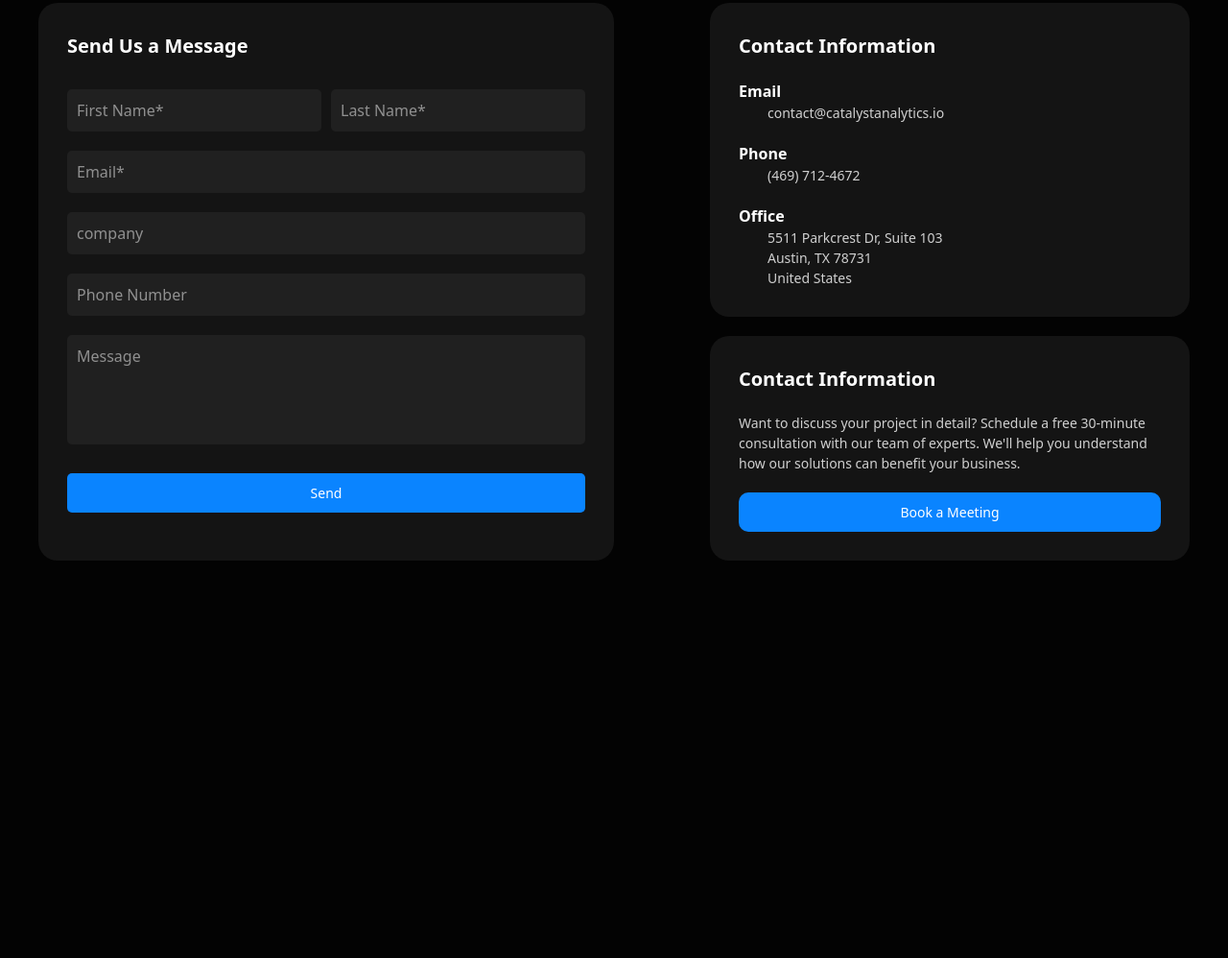
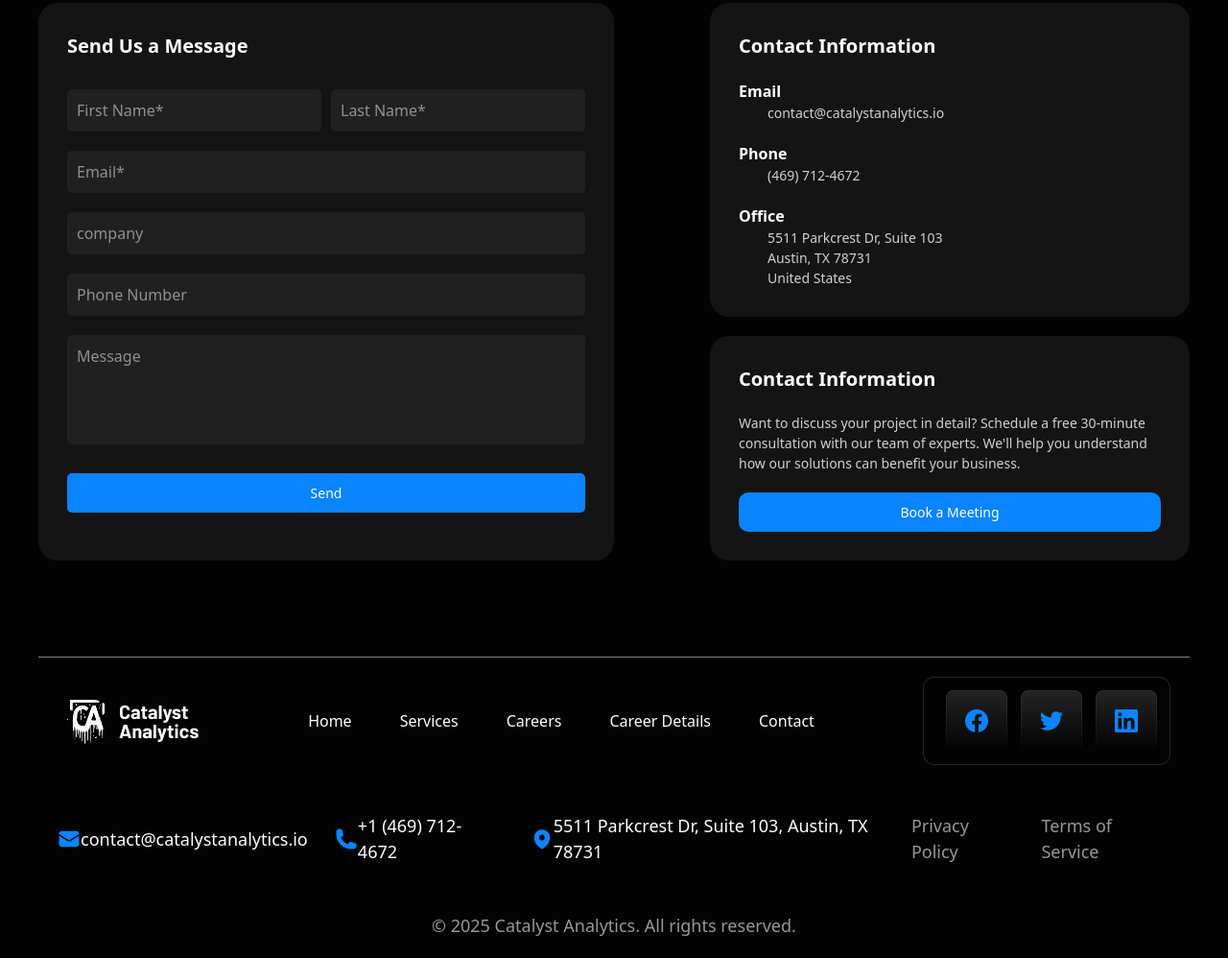
Before and after one commit to maga76/ezamweeek3, a website: page src/page5.html in a window 1280 px wide. Shown: the part 659-1657 px from the top of the page at 96% size. Before the commit the page ends 1343 px from the top, so only its background shows below. Drawn offline with Linux system fonts and the light colour scheme.

Commit message:
footer p5

```diff
--- a/src/page5.html
+++ b/src/page5.html
@@ -129,6 +129,54 @@
           </div>
         </div>
       </section>
+      <footer
+        class="max-w-300 m-auto flex flex-col gap-[50px] p-[20px] border-t border-[#858585]"
+      >
+        <div
+          class="flex flex-col lg:flex-row gap-[25px] lg:gap-0 items-center justify-between text-[white]"
+        >
+          <img src="./image/Logo.png" alt="" />
+          <nav class="hidden lg:flex gap-[50px] items-center">
+          <a href="../index.html">Home</a>
+          <a href="./page2.html">Services</a>
+          <a href="./page3.html">Careers</a>
+          <a href="#">Career Details</a>
+          <a href="./page5.html">Contact</a>
+          </nav>
+          <img src="./image/Sub Container.png" alt="" />
+        </div>
+        <div
+          class="flex flex-col lg:flex-row items-center justify-between gap-[25px] lg:gap-0"
+        >
+          <nav
+            class="flex flex-col lg:flex-row items-center gap-[35px] lg:text-start text-center"
+          >
+            <article class="flex items-center gap-[6px] lg:gap-0">
+              <img src="./image/Icon.png" alt="" />
+              <p class="text-[18px] text-[white]">contact@catalystanalytics.io</p>
+            </article>
+            <article class="flex items-center gap-[6px] lg:gap-0">
+              <img src="./image/Icon (1).png" alt="" />
+              <p class="text-[18px] text-[white]">+1 (469) 712-4672</p>
+            </article>
+            <article
+              class="flex items-start lg:items-center gap-[6px] lg:gap-0"
+            >
+              <img src="./image/Icon (2).png" alt="" />
+              <p class="text-[18px] text-[white]">
+                5511 Parkcrest Dr, Suite 103, Austin, TX 78731
+              </p>
+            </article>
+          </nav>
+          <nav class="flex items-center gap-[25px]">
+            <p class="text-[#98989A] text-[18px]">Privacy Policy</p>
+            <p class="text-[#98989A] text-[18px]">Terms of Service</p>
+          </nav>
+        </div>
+        <p class="text-[#98989A] text-[18px] text-center">
+          © 2025 Catalyst Analytics. All rights reserved.
+        </p>
+      </footer>
     </main>
   </body>
 </html>
```
